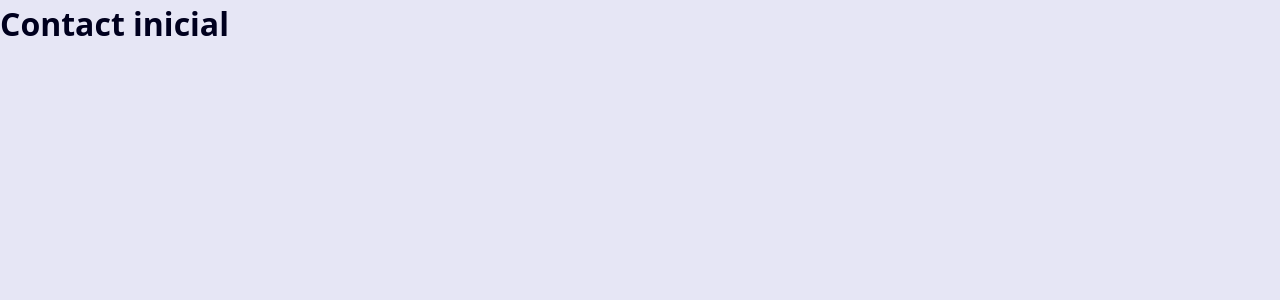
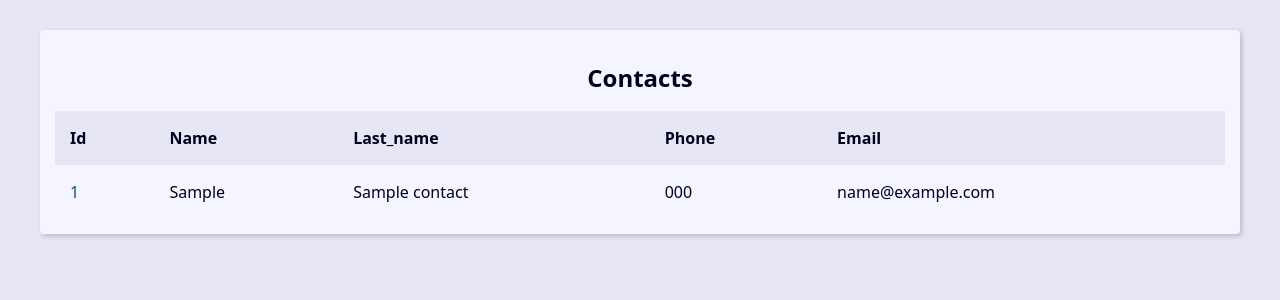
Before and after one commit to juliodonofreo/agenda, a Django app: page / in a window 1280 px wide. Shown: the top 300 px of the page. Run offline with Django 4.2, Linux system fonts and the light colour scheme; tables that the repository leaves empty hold one stand-in row (values such as "Sample post").

Commit message:
Posicionando todos os contatos em tabelas na index

```diff
--- a/base_templates/global/base.html
+++ b/base_templates/global/base.html
@@ -9,6 +9,8 @@
     <link rel="stylesheet" href="{% static 'global/css/style.css' %}">
 </head>
 <body>
-    <h1>{{ texto }}</h1>
+    <main class="content">
+    {% block content %}{% endblock content %}
+    </main>
 </body>
 </html>
--- a/contact/templates/contact/index.html
+++ b/contact/templates/contact/index.html
@@ -1 +1,34 @@
 {% extends 'global/base.html' %}
+
+
+{% block content %}
+
+<div class="responsive-table">
+    <table class="contacts-table">
+        <caption class="table-caption">Contacts</caption>
+        <thead>
+            <tr class="table-row table-row-header">
+                <th class="table-header">Id</th>
+                <th class="table-header">Name</th>
+                <th class="table-header">Last_name</th>
+                <th class="table-header">Phone</th>
+                <th class="table-header">Email</th>
+            </tr>
+        </thead>
+
+        <tbody>
+
+            {% for contact in contacts %}
+                <tr class="table-row">
+                    <td class="table-cel"><a href="#" class="table-link">{{ contact.id }}</a></td>
+                    <td class="table-cel">{{ contact.first_name }}</td>
+                    <td class="table-cel">{{ contact.last_nome }}</td>
+                    <td class="table-cel">{{ contact.phone }}</td>
+                    <td class="table-cel">{{ contact.email }}</td>
+                </tr>
+            {% endfor %}
+        </tbody>
+    </table>
+</div>
+
+{% endblock content %}
--- a/contact/views/contact_views.py
+++ b/contact/views/contact_views.py
@@ -1,11 +1,14 @@
 from django.shortcuts import render
+from contact import models
 
 
 # Create your views here.
 def index(request):
 
+    contacts = models.Contact.objects.all()
+
     context = {
-        "texto": "Contact inicial"
+        "contacts": contacts
     }
 
     return render(request, "contact/index.html", context)
```
